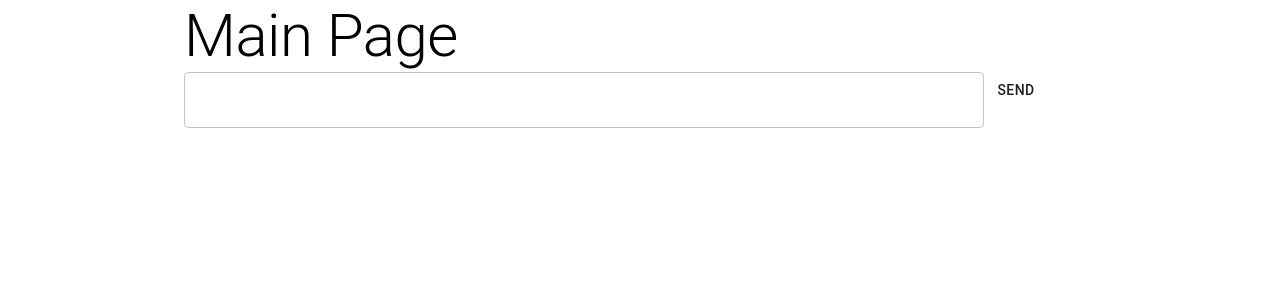
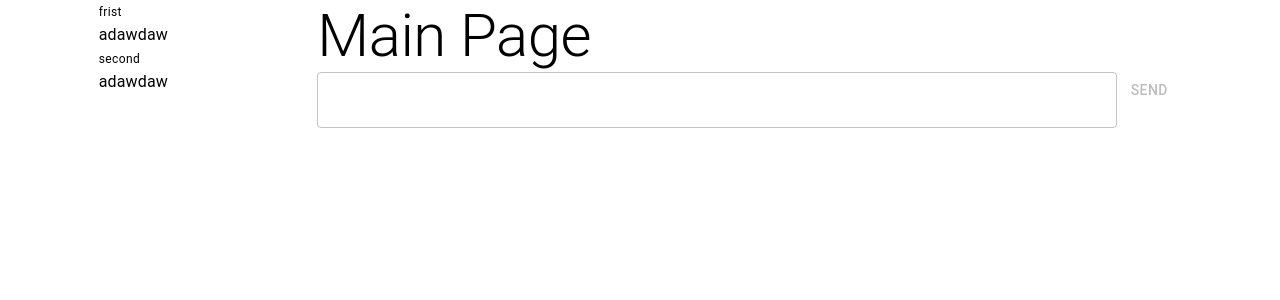
Before and after one commit to BogdanSav/project_Messeger, a React (Create React App) app: page /main in a window 1280 px wide. Shown: the top 300 px of the page. Built offline with nearby package versions, Linux system fonts and the light colour scheme; no server answers.

Commit message:
added chat elements

```diff
--- a/src/components/MainComponent/MainComponent.tsx
+++ b/src/components/MainComponent/MainComponent.tsx
@@ -1,24 +1,33 @@
-import { Button, Container, TextField, Typography } from '@material-ui/core';
+import { Button, Container, TextField, Typography, Grid } from '@material-ui/core';
 import React, { BaseSyntheticEvent } from 'react';
 // import MessageComponent from './MessageComponent/MessageComponent';
 import MessageContainer from './MessageComponent/MessageContainer';
+import SideBarContainer from './SideBarComponent/SideBarContainer'
 import useSocket from './useSocket';
 
 const MainComponent: React.FC = () => {
-    const {message,changeTextMessage ,emitMessage} = useSocket();
+    const { message, changeTextMessage, emitMessage } = useSocket();
     return (
-        <Container maxWidth="md">
+        <Container maxWidth="lg">
+            <Grid container direction="row" justify="space-around">
+                <Grid item>
+                    <SideBarContainer />
+                </Grid>
+                <Grid item>
                     <Typography variant="h2">Main Page</Typography>
-             <MessageContainer/>
+                    <MessageContainer />
                     <TextField
-                value = {message}
-                onChange = {(e: BaseSyntheticEvent)=>{changeTextMessage(e)}}
+                        value={message}
+                        onChange={(e: BaseSyntheticEvent) => { changeTextMessage(e) }}
                         variant="outlined"
                         multiline
                         rowsMax={8}
-                style={{width:"50rem"}}
+                        style={{ width: "50rem" }}
                     />
-            <Button type='button' onClick={emitMessage}>Send</Button>
+                    <Button type='button' onClick={emitMessage} disabled={message ? false : true}>Send</Button>
+                </Grid>
+            </Grid>
+
         </Container>
 
     );
--- a/src/components/MainComponent/MessageComponent/MessageComponent.tsx
+++ b/src/components/MainComponent/MessageComponent/MessageComponent.tsx
@@ -1,10 +1,7 @@
 import React from 'react';
 import {Box, Typography} from '@material-ui/core';
-// import useChatMessage from './useChat';
 
-function MessageComponent({username, msg} :any){
-    // const [msg] = useChatMessage();
-
+function MessageComponent ({username, msg} :any){
    return (
        <Box>
            <Typography variant="h3">{username}</Typography>
--- a/src/components/MainComponent/MessageComponent/MessageContainer.tsx
+++ b/src/components/MainComponent/MessageComponent/MessageContainer.tsx
@@ -1,16 +1,10 @@
 import React, {useEffect, useState } from 'react';
 import MessageComponent from './MessageComponent';
 import useChatMessage from './useChat';
-import { useSelector } from 'react-redux';
-import { RootState } from '../../../redux/reducers/rootReducer';
+// import { useSelector } from 'react-redux';
+
 function MessageContainer() {
-    useChatMessage();
-    const loadedMessages = useSelector<RootState>(state => state.msg.allMessages);
-    const [messages, setMessages] = useState<any>([]);
-    useEffect(() => {
-        setMessages(loadedMessages);
-    }, [loadedMessages]);
-
+    const [messages] = useChatMessage();
     return (
         messages.map((data: any) => (
             <MessageComponent username={data.username} msg={data.text} />
--- a/src/components/MainComponent/MessageComponent/useChat.ts
+++ b/src/components/MainComponent/MessageComponent/useChat.ts
@@ -1,8 +1,8 @@
 import socket from '../../../utils/socket-io.util';
-import { useEffect } from 'react';
-import { useDispatch } from 'react-redux';
+import { useEffect, useState } from 'react';
+import { useDispatch, useSelector } from 'react-redux';
 import { GET_MESSAGE } from '../../../redux/actions/actions';
-
+import { RootState } from '../../../redux/reducers/rootReducer';
 export default function useChatMessage() {
     const dispatch = useDispatch();
     useEffect(() => {
@@ -10,6 +10,10 @@ export default function useChatMessage() {
             dispatch({ type: GET_MESSAGE, payload: { msg } });
         });
     }, [dispatch])
-
-
+    const loadedMessages = useSelector<RootState>(state => state.msg.allMessages);
+    const [messages, setMessages] = useState<any>([]);
+    useEffect(() => {
+        setMessages(loadedMessages);
+    }, [loadedMessages]);
+    return [messages];
 }
--- a/src/components/MainComponent/SideBarComponent/ChatCard.tsx
+++ b/src/components/MainComponent/SideBarComponent/ChatCard.tsx
@@ -1 +1,24 @@
-export {}
+import React from 'react';
+import {Grid, Typography} from '@material-ui/core';
+interface IProps{
+    title:string,
+    lastMsg:string,
+    time?: string
+}
+function ChatCard({title, lastMsg, time}:IProps){
+   return (
+       <Grid item>
+        <Typography variant="caption">{title}</Typography>
+        <Grid container direction="row">
+            <Grid item>
+                <Typography variant="body1">{lastMsg}</Typography>
+            </Grid>
+            <Grid item>
+                <Typography variant="body1">{time}</Typography>
+            </Grid>
+        </Grid>
+       </Grid>
+   );
+}
+
+export default ChatCard;
--- a/src/components/MainComponent/SideBarComponent/SideBarContainer.tsx
+++ b/src/components/MainComponent/SideBarComponent/SideBarContainer.tsx
@@ -1,19 +1,27 @@
-import React from 'react';
-import {Grid} from '@material-ui/core';
+import React, { useEffect, useState } from 'react';
+import { Grid } from '@material-ui/core';
 // import './SideBarContainer.scss';
+import useChatInfo from './useChatInfo';
+import ChatCard from './ChatCard';
+import { useSelector } from 'react-redux';
+import { RootState } from '../../../redux/reducers/rootReducer';
 
-function SidebarContainer(){
-   return (
-       <Grid item>
-           <Grid container className="sidebar-container">
+function SidebarContainer() {
+    const chatInfo = useSelector<RootState>(state => state.chats);
+    const [state, setState] = useState<any>([]);
+    useEffect(() => {
+        setState(chatInfo);
+    }, [chatInfo]);
+    return (
 
-           </Grid>
-       </Grid>
+        <Grid container className="sidebar-container" direction="column">
+            {
+                state.map((chat: any) => (
+                    <ChatCard title={chat.title} lastMsg={chat.lastMsg} />
+                ))
+            }
+        </Grid>
 
-
-
-
-   );
+    );
 }
-
 export default SidebarContainer;
--- /dev/null
+++ b/src/components/MainComponent/SideBarComponent/useChatInfo.ts
@@ -0,0 +1,15 @@
+import { useEffect, useState } from 'react';
+import { useSelector } from 'react-redux';
+import { RootState } from '../../../redux/reducers/rootReducer';
+const useChatInfo = () => {
+    const chatInfo= useSelector<RootState>(state => state.chats);
+    const [state, setState] = useState<any>([]);
+    useEffect(() => {
+        setState(chatInfo);
+    }, [chatInfo]);
+
+    return [state];
+
+
+}
+export default useChatInfo;
--- a/src/redux/actions/actions.ts
+++ b/src/redux/actions/actions.ts
@@ -7,3 +7,4 @@ export const UPDATE_MESSAGES: string = 'UPDATE_MESSAGES';
 export const EMIT_MESSAGE: string = 'EMIT_MESSAGE';
 export const ADD_MESSAGE: string = 'ADD_MESSAGE';
 export const GET_MESSAGE: string = 'GET_MESSAGE';
+export const ADD_NEW_CHAT: string = 'ADD_NEW_CHAT';
--- /dev/null
+++ b/src/redux/reducers/chatsReducer.ts
@@ -0,0 +1,25 @@
+import { ADD_NEW_CHAT } from '../actions/actions';
+
+interface IAction {
+    type: string
+    payload: object
+}
+
+const initialState: Array<object> = [
+    {
+        title: "frist",
+        lastMsg: "adawdaw",
+    },
+    {
+        title: "second",
+        lastMsg: "adawdaw",
+    }
+];
+const chatsReducer = (state = initialState, action: IAction) => {
+    switch (action.type) {
+        case ADD_NEW_CHAT:
+            return state.concat([action.payload]);
+        default: return state
+    }
+}
+export default chatsReducer;
--- a/src/redux/reducers/rootReducer.ts
+++ b/src/redux/reducers/rootReducer.ts
@@ -2,10 +2,12 @@ import {combineReducers} from "redux";
 import singupReducer from "./singupReducer";
 import loginReducer from './loginReducer';
 import messagesReducer from './messagesReducer'
+import chatsReducer from './chatsReducer';
 const rootReducer = combineReducers({
     signup: singupReducer,
     login: loginReducer,
-    msg: messagesReducer
+    msg: messagesReducer,
+    chats: chatsReducer
 });
 export type RootState = ReturnType<typeof rootReducer>;
 export default rootReducer;
```
Also changed, not shown: src/redux/reducers/signUpSlice.ts (deleted, +0 -21 lines). Lines whose indentation alone changed are shown as unchanged.
